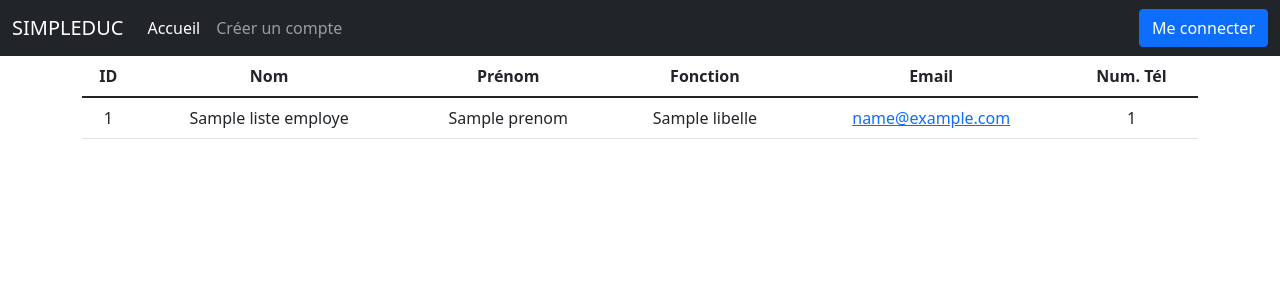
After one commit to VALENTIN4real/simpleduc, a PHP site: template src/vue/liste-utilisateur.html.twig in a window 1280 px wide. The commit adds this page. Shown: the top 300 px of the page. Run offline with PHP 8.4, Linux system fonts and the light colour scheme; the template is opened without the code that fills it: most values are stand-ins (such as "Sample title", 1, 10 or a date in 2020); some libraries are stand-ins or nearby versions.

Commit message:
Liste Employé

```diff
--- a/config/routes.php
+++ b/config/routes.php
@@ -6,6 +6,7 @@ function getPage($db){
     $lesPages['maintenance'] = "maintenanceControleur";
     $lesPages['ajout-utilisateur'] = "ajoutUtilisateurControleur";
     $lesPages['profil'] = "profilControleur";
+    $lesPages['liste-utilisateurs'] = "listeUtilisateurControleur";
 
     if($db!=null){
         if (isset($_GET['page'])){
--- /dev/null
+++ b/src/vue/liste-utilisateur.html.twig
@@ -0,0 +1,33 @@
+{% extends "base.html.twig" %}
+
+{% block title %}{{ parent() }} Gestion des utilisateurs{% endblock %}
+
+{% block contenu %}
+<div class="table-responsive container">
+            <table class="table">
+                <thead>
+                    <tr style="text-align:center;">
+                        <th scope="col">ID</th>
+                        <th scope="col">Nom</th>
+                        <th scope="col">Prénom</th>
+                        <th scope="col">Fonction</th>
+                        <th scope="col">Email</th>
+                        <th scope="col">Num. Tél</th>
+                    </tr>
+                </thead>
+
+                <tbody>
+                    {% for employe in listeEmploye %}
+                        <tr style="text-align:center;">
+                            <td>{{employe.id}}</td>
+                            <td>{{employe.nom}}</td>
+                            <td>{{employe.prenom}}</td>
+                            <td>{{employe.libelle}}</td>
+                            <td><a href="mailto:{{employe.email}}">{{employe.email}}</a></td>
+                            <td>{{employe.numTel}}</td>
+                        </tr>
+                    {% endfor %}
+                </tbody>
+            </table>
+        </div>
+{% endblock %}
```
Also changed, not shown: src/controleur/identificationControleur.php (+6 -2 lines), src/modele/class_employe.php (+11 -0 lines).
